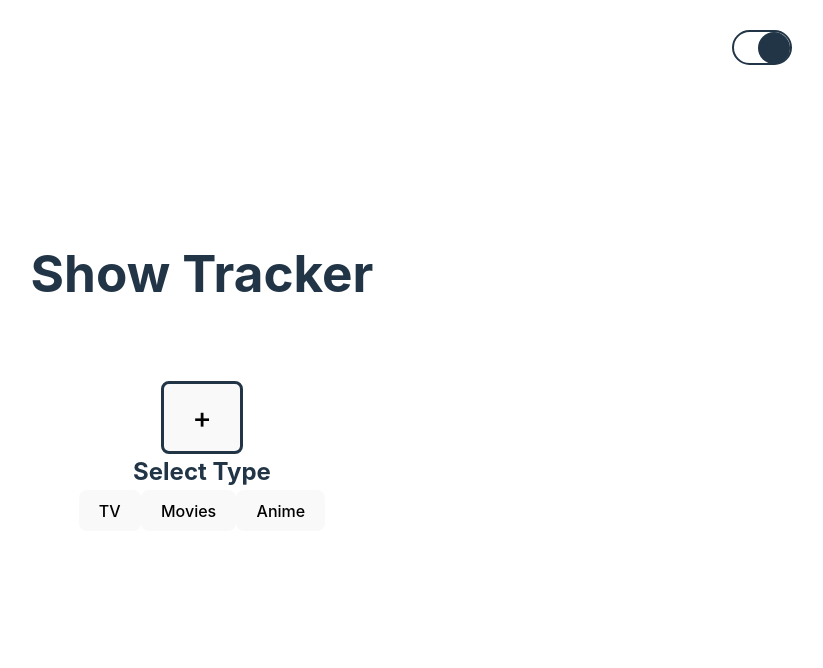
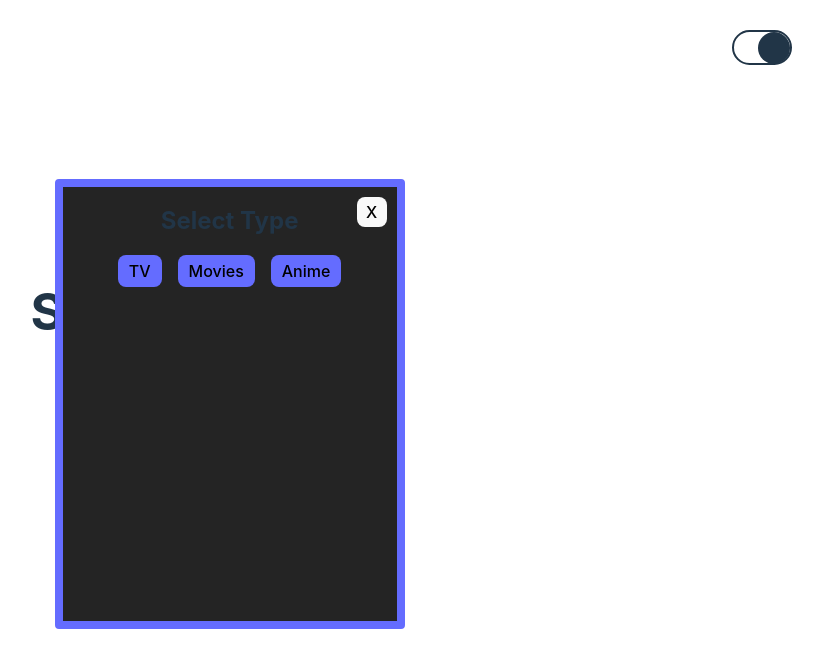
Before and after one commit to coding4freedom/js-show-tracker, a React (Vite) app: page / in a window 1280 px wide. Shown: the top 668 px of the page, without its empty margins (438-1261 px from the left). Built offline with nearby package versions, Linux system fonts and the light colour scheme.

Commit message:
Modal position updates and css styling

```diff
--- a/src/components/PlusTile.css
+++ b/src/components/PlusTile.css
@@ -9,3 +9,47 @@
     font-size: 1.8rem;
     border: 3px solid #213547;
 }
+
+/* Modal Section */
+
+.modal {
+    position: absolute;
+    top: -50%;
+    height: 450px;
+    width: 350px;
+    background-color: #242424;;
+    border: 8px solid #646cff;
+    border-radius: 4px;
+}
+
+.modal-content {
+    position: relative;
+}
+
+.modal-title {
+    padding: 1rem;
+}
+
+.modal-btn--group {
+    display: flex;
+    justify-content: center;
+    gap: 1rem;
+}
+
+.modal-btn {
+    padding: 5px 10px;
+    background-color: #646cff;
+}
+
+.modal-btn:hover {
+    border-color: white;
+}
+
+.close-modal {
+    position: absolute;
+    right: 10px;
+    top: 10px;
+    width: 30px;
+    height: 30px;
+    padding: 0;
+}
--- a/src/components/PlusTile.jsx
+++ b/src/components/PlusTile.jsx
@@ -33,7 +33,11 @@ const PlusTile = () => {
                                 <button className="modal-btn">Movies</button>
                                 <button className="modal-btn">Anime</button>
                             </div>
+                            <div className="modal-genre-group">
+
+                            </div>
                         </div>
+                        <button className="close-modal">X</button>
                     </div>
                 </div>
             )}
```
